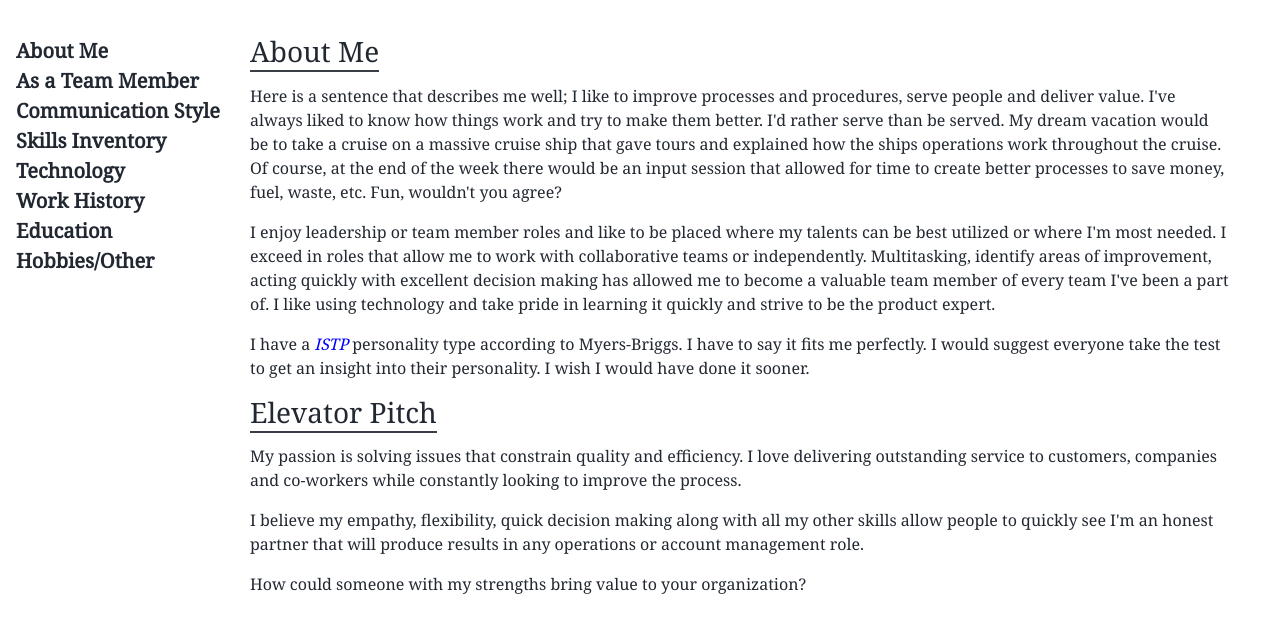
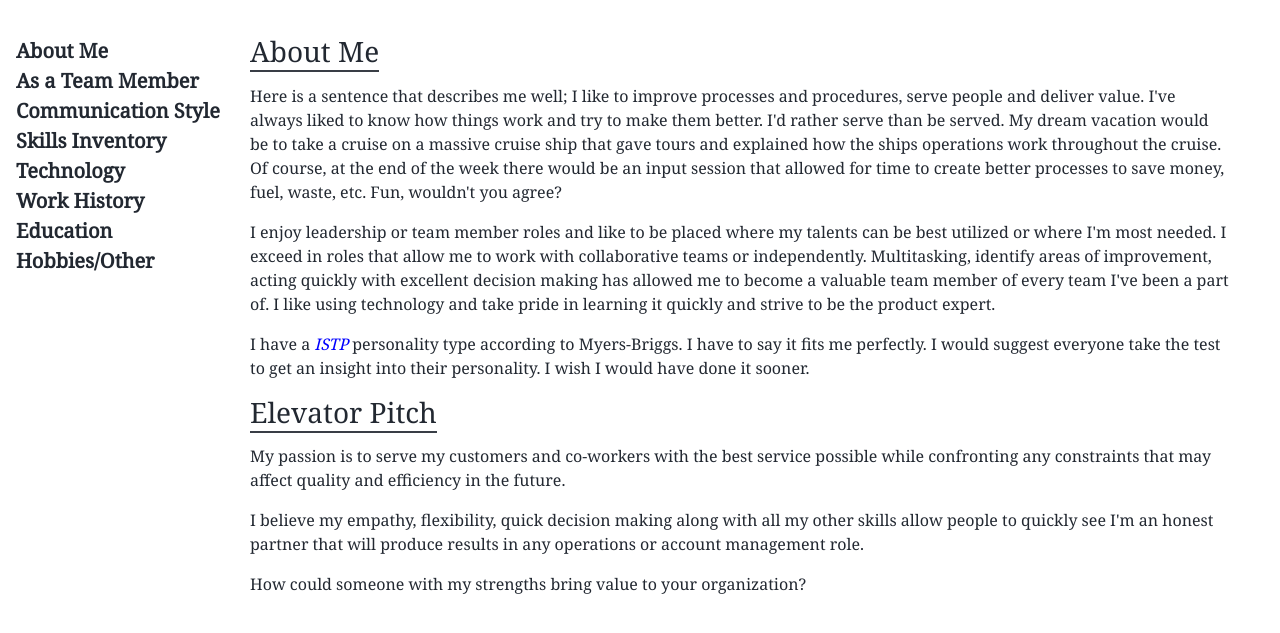
Before and after one commit to JasonINPDX/me, a plain HTML site: page index.html in a window 1280 px wide. Shown: the part 255-888 px from the top of the page. Drawn offline with nearby package versions, Linux system fonts and the light colour scheme.

Commit message:
Update index.html

```diff
--- a/index.html
+++ b/index.html
@@ -160,8 +160,8 @@
 
   <h3><u>Elevator Pitch</u></h3>
 
-    <p>My passion is solving issues that constrain quality and efficiency. I love delivering outstanding service to customers,
-      companies and co-workers while constantly looking to improve the process.
+    <p>My passion is to serve my customers and co-workers with the best service possible while confronting
+        any constraints that may affect quality and efficiency in the future.</p>
 
     <p>I believe my empathy, flexibility, quick decision making along with all my other skills allow people to quickly see
       I'm an honest partner that will produce results in any operations or account management role.</p>
```
